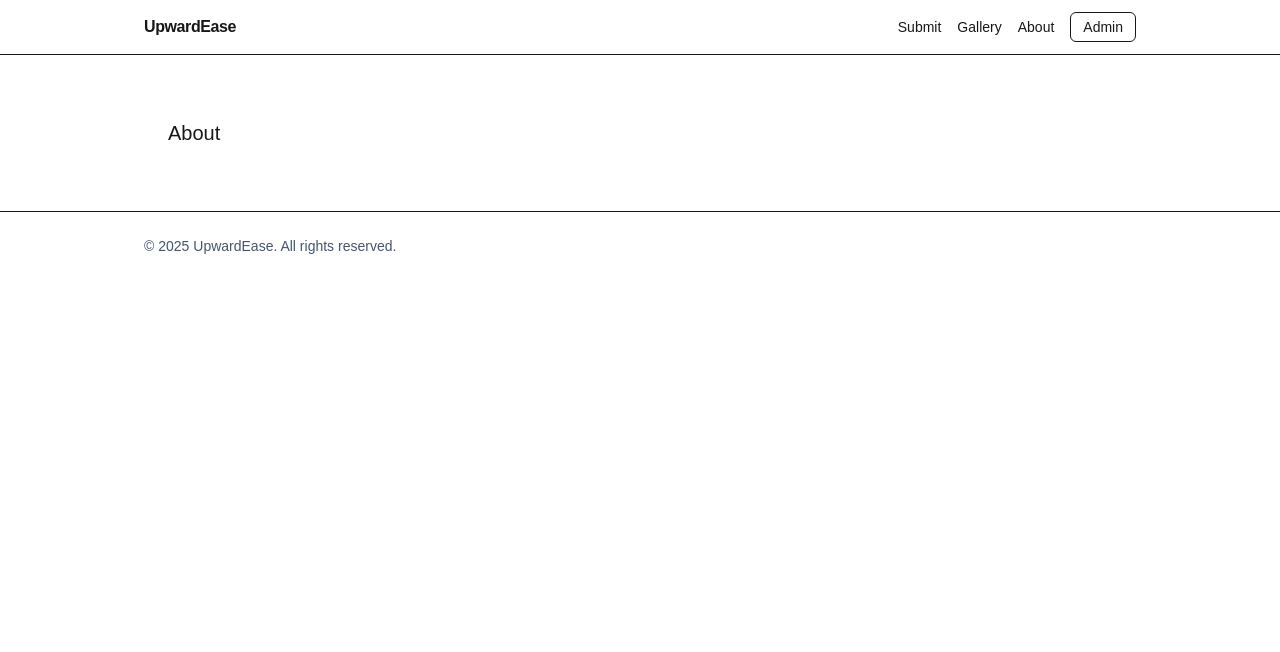
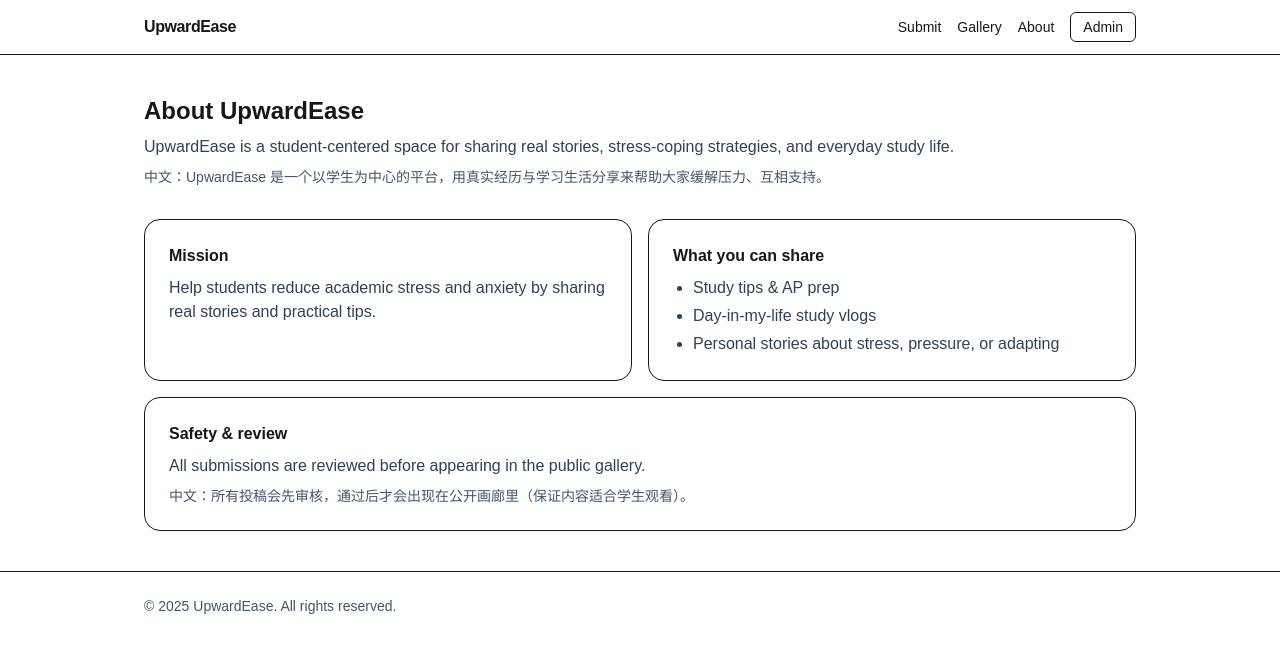
Before and after one commit to kimiqiqi/upward-ease, a Next.js app: page /about in a window 1280 px wide. Shown: the top 652 px of the page. Built offline with nearby package versions, Linux system fonts and the light colour scheme.

Commit message:
Add about page and gallery detail route

```diff
--- a/app/about/page.tsx
+++ b/app/about/page.tsx
@@ -1,3 +1,45 @@
 export default function AboutPage() {
-  return <main className="p-6 text-xl">About</main>;
+  return (
+    <div className="space-y-8">
+      <header className="space-y-2">
+        <h1 className="text-2xl font-semibold">About UpwardEase</h1>
+        <p className="text-slate-700">
+          UpwardEase is a student-centered space for sharing real stories,
+          stress-coping strategies, and everyday study life.
+        </p>
+        <p className="text-sm text-slate-600">
+          中文：UpwardEase 是一个以学生为中心的平台，用真实经历与学习生活分享来帮助大家缓解压力、互相支持。
+        </p>
+      </header>
+
+      <section className="grid gap-4 md:grid-cols-2">
+        <div className="rounded-2xl border p-6">
+          <h2 className="font-semibold">Mission</h2>
+          <p className="mt-2 text-slate-700">
+            Help students reduce academic stress and anxiety by sharing real
+            stories and practical tips.
+          </p>
+        </div>
+
+        <div className="rounded-2xl border p-6">
+          <h2 className="font-semibold">What you can share</h2>
+          <ul className="mt-2 list-disc space-y-1 pl-5 text-slate-700">
+            <li>Study tips & AP prep</li>
+            <li>Day-in-my-life study vlogs</li>
+            <li>Personal stories about stress, pressure, or adapting</li>
+          </ul>
+        </div>
+
+        <div className="rounded-2xl border p-6 md:col-span-2">
+          <h2 className="font-semibold">Safety & review</h2>
+          <p className="mt-2 text-slate-700">
+            All submissions are reviewed before appearing in the public gallery.
+          </p>
+          <p className="mt-2 text-sm text-slate-600">
+            中文：所有投稿会先审核，通过后才会出现在公开画廊里（保证内容适合学生观看）。
+          </p>
+        </div>
+      </section>
+    </div>
+  );
 }
--- /dev/null
+++ b/app/gallery/[id]/page.tsx
@@ -0,0 +1,45 @@
+import Link from "next/link";
+import { notFound } from "next/navigation";
+import { mockVideos } from "@/lib/mock";
+
+export default function VideoDetailPage({
+  params,
+}: {
+  params: { id: string };
+}) {
+  // Only allow approved videos in public detail page
+  const video = mockVideos.find((v) => v.id === params.id && v.status === "approved");
+  if (!video) return notFound();
+
+  return (
+    <div className="space-y-6">
+      <Link className="text-sm text-slate-600 hover:underline" href="/gallery">
+        ← Back to gallery
+      </Link>
+
+      <div className="rounded-2xl border bg-white p-6">
+        <div className="aspect-video w-full rounded-xl border bg-slate-50" />
+
+        <h1 className="mt-5 text-2xl font-semibold">{video.title}</h1>
+        <p className="mt-2 text-slate-700">{video.description}</p>
+
+        <div className="mt-4 flex flex-wrap gap-2">
+          {video.tags.map((t) => (
+            <span key={t} className="rounded-full border bg-slate-50 px-3 py-1 text-xs">
+              {t}
+            </span>
+          ))}
+        </div>
+
+        <div className="mt-4 text-sm text-slate-600">
+          {video.gradeLevel ? <span className="mr-3">Grade: {video.gradeLevel}</span> : null}
+          {video.schoolType ? <span>School: {video.schoolType}</span> : null}
+        </div>
+
+        <p className="mt-4 text-xs text-slate-500">
+          (Mock detail page for V1. Later we’ll show real video playback from Cloudinary.)
+        </p>
+      </div>
+    </div>
+  );
+}
--- a/app/gallery/page.tsx
+++ b/app/gallery/page.tsx
@@ -1,5 +1,6 @@
 "use client";
 
+import Link from "next/link";
 import { useMemo, useState } from "react";
 import { mockVideos } from "@/lib/mock";
 import type { Video } from "@/lib/types";
@@ -13,7 +14,10 @@ function uniqTags(videos: Video[]) {
 
 export default function GalleryPage() {
   const approved = useMemo(
-    () => mockVideos.filter((v) => v.status === "approved").sort((a, b) => b.createdAt.localeCompare(a.createdAt)),
+    () =>
+      mockVideos
+        .filter((v) => v.status === "approved")
+        .sort((a, b) => b.createdAt.localeCompare(a.createdAt)),
     []
   );
 
@@ -30,6 +34,7 @@ export default function GalleryPage() {
         v.title.toLowerCase().includes(query) ||
         v.description.toLowerCase().includes(query) ||
         v.tags.some((t) => t.toLowerCase().includes(query));
+
       const matchesTag = !tag || v.tags.includes(tag);
       return matchesQuery && matchesTag;
     });
@@ -54,22 +59,29 @@ export default function GalleryPage() {
           />
 
           <div className="text-sm text-slate-600">
-            Showing <span className="font-medium text-slate-900">{filtered.length}</span> videos
+            Showing{" "}
+            <span className="font-medium text-slate-900">{filtered.length}</span>{" "}
+            videos
           </div>
         </div>
 
         <div className="mt-4 flex flex-wrap gap-2">
           <button
             onClick={() => setTag("")}
-            className={`rounded-full border px-3 py-1 text-xs ${tag === "" ? "bg-slate-900 text-white" : "bg-slate-50"}`}
+            className={`rounded-full border px-3 py-1 text-xs ${
+              tag === "" ? "bg-slate-900 text-white" : "bg-slate-50"
+            }`}
           >
             All
           </button>
+
           {allTags.map((t) => (
             <button
               key={t}
               onClick={() => setTag(t)}
-              className={`rounded-full border px-3 py-1 text-xs ${tag === t ? "bg-slate-900 text-white" : "bg-slate-50"}`}
+              className={`rounded-full border px-3 py-1 text-xs ${
+                tag === t ? "bg-slate-900 text-white" : "bg-slate-50"
+              }`}
             >
               {t}
             </button>
@@ -79,7 +91,11 @@ export default function GalleryPage() {
 
       <div className="grid gap-4 md:grid-cols-2">
         {filtered.map((v) => (
-          <VideoCard key={v.id} video={v} />
+          <Link key={v.id} href={`/gallery/${v.id}`} className="block">
+            <div className="transition hover:-translate-y-0.5 hover:shadow-sm">
+              <VideoCard video={v} />
+            </div>
+          </Link>
         ))}
       </div>
     </div>
```
